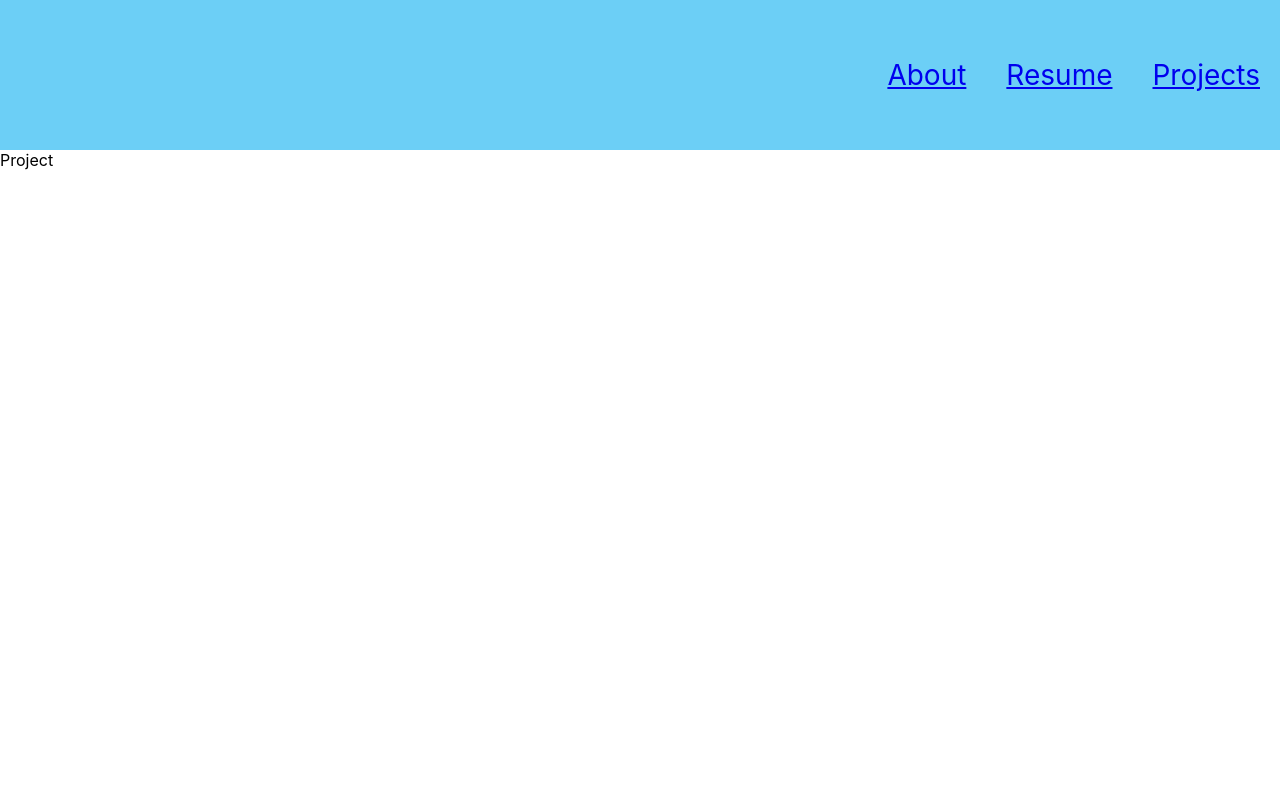
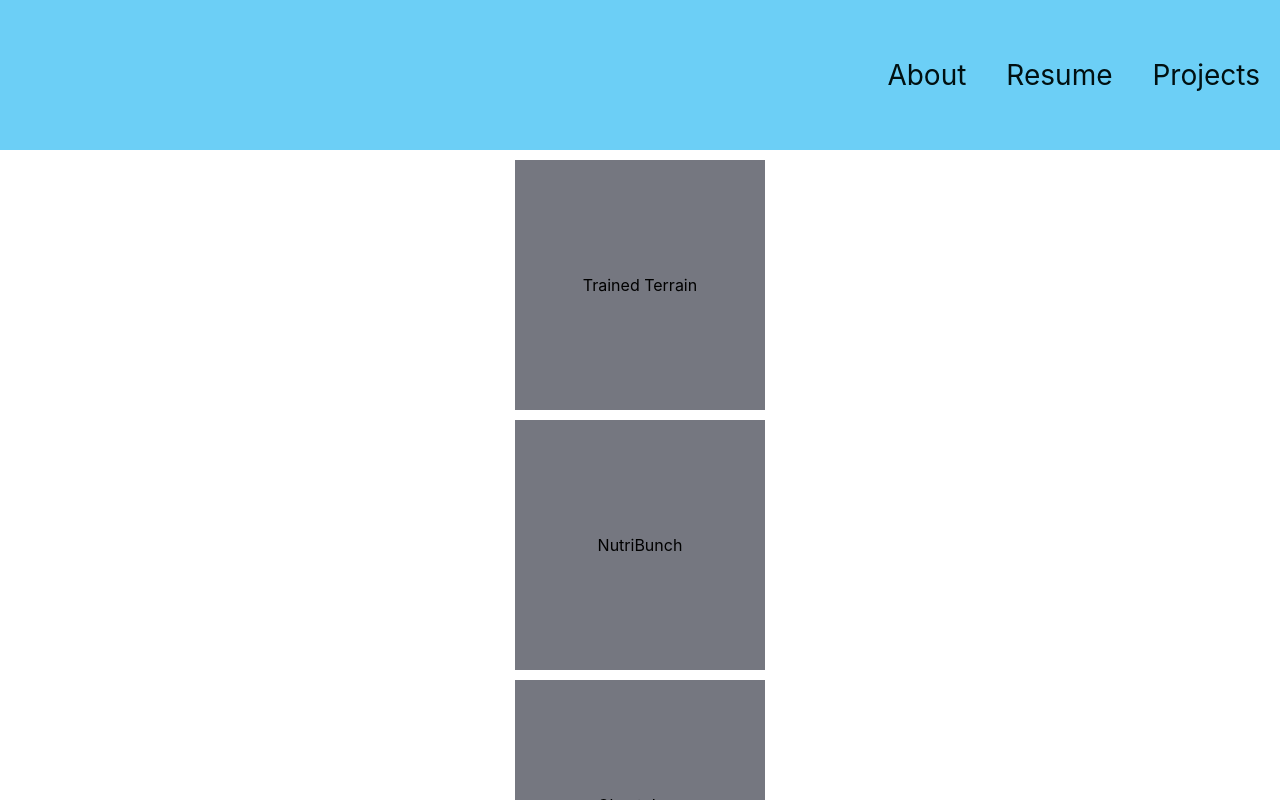
Before and after one commit to DannyGramowski/resume-site, a React (Create React App) app in the folder site/: page /projects in a window 1280 px wide. Shown: the top 800 px of the page. Built offline with nearby package versions, Linux system fonts and the light colour scheme.

Commit message:
added stubbed out project and gallery files

```diff
--- a/site/src/Projects.js
+++ b/site/src/Projects.js
@@ -1,12 +1,39 @@
 import { Component } from "react";
+import './projects.css'
+import { Container, Col } from "reactstrap";
 
 export class Projects extends Component {
 
     render() {
+        //image gallery here and each project has their own page. make it a square
         return(
-            <div>
-                Project
-            </div>
+            <Container className="project-container">
+                <Col>
+                    <Container className="project-item">
+                        Trained Terrain
+                    </Container>
+
+                    <Container className="project-item">
+                        NutriBunch
+                    </Container>
+
+                    <Container className="project-item">
+                        Ghost Jazz
+                    </Container>
+
+                    <Container className="project-item">
+                        Bunchnotes
+                    </Container>
+
+                    <Container className="project-item">
+                        Equation Modeler
+                    </Container>
+
+                    <Container className="project-item">
+                        Kalaras Last Defense
+                    </Container>
+                </Col>
+            </Container>
         );
     }
 }
--- a/site/src/index.css
+++ b/site/src/index.css
@@ -37,7 +37,9 @@ code {
   float: right;
   margin: 20px;
   font-size: 28px;
-  cursor: pointer
+  cursor: pointer;
+  text-decoration: none;
+  color: var(--black);
 }
 
 .menu-bar-item:hover {
--- /dev/null
+++ b/site/src/projects.css
@@ -0,0 +1,14 @@
+.project-item {
+    background-color: var(--grey);
+    width: 250px;
+    height: 250px;
+    margin: 10px;
+    display: flex;
+    align-items: center;
+    justify-content: center;
+}
+
+.project-container {
+    display: flex;
+    justify-content: center;
+}
```
Also changed, not shown: site/src/Gallery/Gallery.js (added, +18 -0 lines), site/src/Projects/BunchNotes.js (added, +14 -0 lines), site/src/Projects/EquationModeler.js (added, +14 -0 lines), site/src/Projects/GhostJazz.js (added, +14 -0 lines), site/src/Projects/KalarasLastDefense.js (added, +14 -0 lines), site/src/Projects/NutriBunch.js (added, +14 -0 lines), site/src/Projects/TrainedTerrain.js (added, +14 -0 lines), site/src/Gallery/Gallery.css (added), site/src/Projects/Projects.css (added), site/src/background image.jpg (added).
